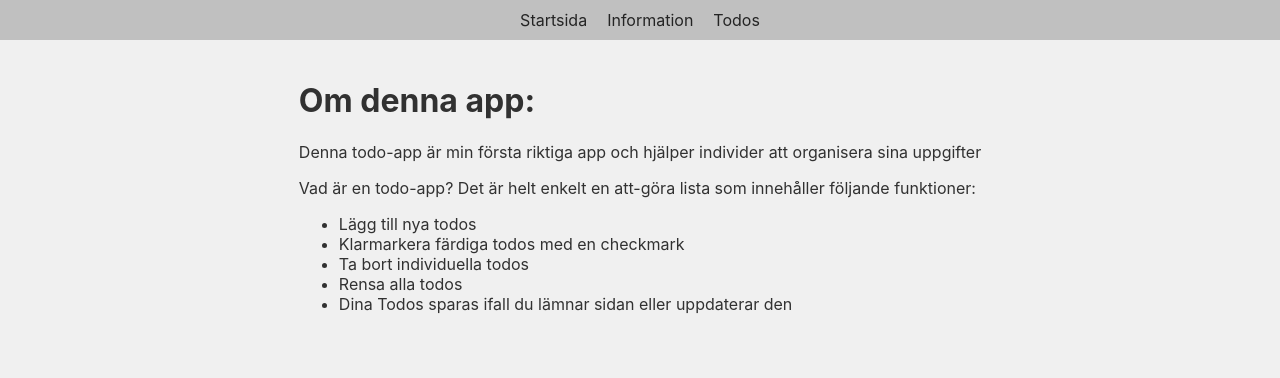
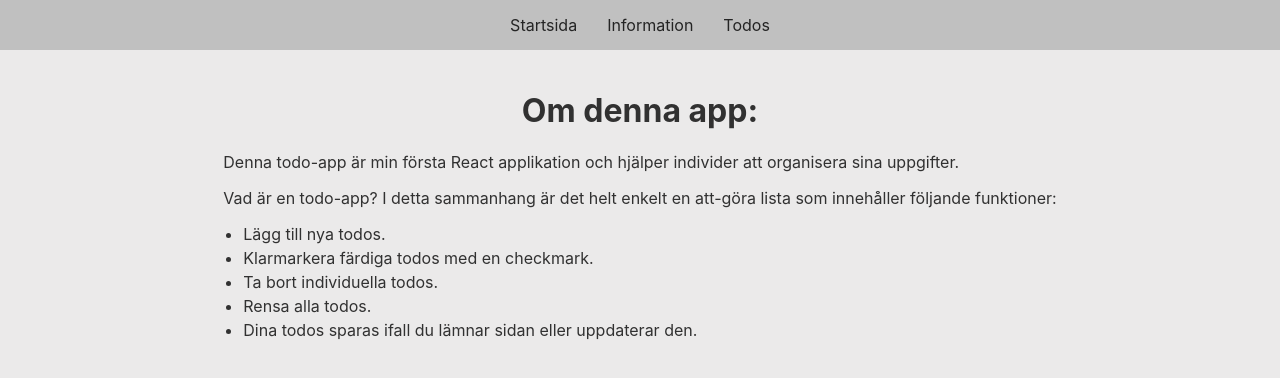
Before and after one commit to arman-mani/to-do-app, a React (Create React App) app: page /information in a window 1280 px wide. Shown: the top 378 px of the page. Built offline with nearby package versions, Linux system fonts and the light colour scheme.

Commit message:
uppdatering

```diff
--- a/src/App.jsx
+++ b/src/App.jsx
@@ -1,14 +1,11 @@
-import React from 'react';
-import { BrowserRouter,  Routes, Route } from "react-router-dom";
-import Navigation from './komponenter/navigation';
-import Startsida from './pages/startsida';
-import Information from './pages/information';
-import Todos from './pages/todos';
+import { BrowserRouter, Routes, Route } from "react-router-dom";
+import Navigation from "./komponenter/navigation";
+import Startsida from "./pages/startsida";
+import Information from "./pages/information";
+import Todos from "./pages/todos";
 
-function App() {
-  return (
+const App = () => (
   <BrowserRouter>
-    <div className="App">
     <header>
       <Navigation />
     </header>
@@ -17,9 +14,7 @@ function App() {
       <Route path="/information" element={<Information />} />
       <Route path="/todos" element={<Todos />} />
     </Routes>
-      </div>
   </BrowserRouter>
 );
-}
 
 export default App;
--- a/src/index.css
+++ b/src/index.css
@@ -5,7 +5,7 @@ body {
     sans-serif;
   -webkit-font-smoothing: antialiased;
   -moz-osx-font-smoothing: grayscale;
-  background-color: #f0f0f0;;
+  background-color: #ebeaea;;
 }
 
 code {
--- a/src/komponenter/navigation.css
+++ b/src/komponenter/navigation.css
@@ -1,6 +1,6 @@
 nav {
     background-color: #c0c0c0;
-    padding: 10px 0;
+    padding: 15px 0;
     text-align: center;
   }
 
@@ -12,7 +12,7 @@ nav {
 
   nav li {
     display: inline-block;
-    margin: 0 10px;
+    margin: 0 15px;
   }
 
   nav a {
@@ -20,7 +20,6 @@ nav {
     text-decoration: none;
     padding-bottom: 2px;
     border-bottom: 2px solid transparent;
-    transition: border-color 0.3s ease;
   }
 
   nav a:hover {
--- a/src/pages/information.css
+++ b/src/pages/information.css
@@ -3,6 +3,17 @@
     padding: 20px;
     display: flex;
     justify-content: center;
+    text-align: center;
+}
 
+.list-container {
+  text-align: left;
+}
 
-  }
+ul {
+  padding-left: 20px;
+}
+
+li {
+  margin-bottom: 4px;
+}
--- a/src/pages/information.jsx
+++ b/src/pages/information.jsx
@@ -6,21 +6,25 @@ const Information = () => {
     <div className="information-container">
       <div className="information-content">
         <h1>Om denna app:</h1>
+        <div className="list-container">
           <p>
-          Denna todo-app är min första riktiga app och hjälper individer att
-          organisera sina uppgifter
+            Denna todo-app är min första React applikation och hjälper individer
+            att organisera sina uppgifter.
           </p>
           <p>
-          Vad är en todo-app? Det är helt enkelt en att-göra lista som
-          innehåller följande funktioner:
+            Vad är en todo-app? I detta sammanhang är det helt enkelt en
+            att-göra lista som innehåller följande funktioner:
           </p>
           <ul>
-          <li>Lägg till nya todos</li>
-          <li>Klarmarkera färdiga todos med en checkmark</li>
-          <li>Ta bort individuella todos</li>
-          <li>Rensa alla todos</li>
-          <li>Dina Todos sparas ifall du lämnar sidan eller uppdaterar den</li>
+            <li>Lägg till nya todos.</li>
+            <li>Klarmarkera färdiga todos med en checkmark.</li>
+            <li>Ta bort individuella todos.</li>
+            <li>Rensa alla todos.</li>
+            <li>
+              Dina todos sparas ifall du lämnar sidan eller uppdaterar den.
+            </li>
           </ul>
+        </div>
       </div>
     </div>
   );
--- a/src/pages/startsida.jsx
+++ b/src/pages/startsida.jsx
@@ -1,15 +1,18 @@
-import React from 'react';
-import './startsida.css';
+import React from "react";
+import "./startsida.css";
 
 const Startsida = () => {
   return (
     <div className="startsida-container">
       <div className="startsida-content">
         <h1>Välkommen till Startsidan</h1>
-        <p>Klicka på "Information" för mer information om tjänsten eller på "Todos" för att testa applikationen</p>
+        <p>
+          Klicka på "Information" i navigationsmenyn för mer information om
+          tjänsten eller på "Todos" för att använda applikationen.
+        </p>
       </div>
     </div>
   );
-}
+};
 
 export default Startsida;
--- a/src/pages/todos.css
+++ b/src/pages/todos.css
@@ -5,7 +5,7 @@
   text-align: center;
   max-width: 800px;
   margin: 0 auto;
-  box-shadow: 0 2px 5px rgba(0 ,0, 0, 0.1);
+  box-shadow: 0 2px 5px rgba(0 ,0, 0, 0.2);
   margin-top: 50px;
 }
 
@@ -28,8 +28,7 @@
   color: #fff;
   border: none;
   cursor: pointer;
-  transition: background-color 0.3s;
-}
+  }
 
 .todo-button:hover {
   background-color: #0056b3;
```
Also changed, not shown: src/komponenter/navigation.jsx (+13 -7 lines), src/pages/startsida.css (line endings or trailing spaces), 2 other files (tests, documents, lock files or other folders). Lines whose indentation alone changed are shown as unchanged.
